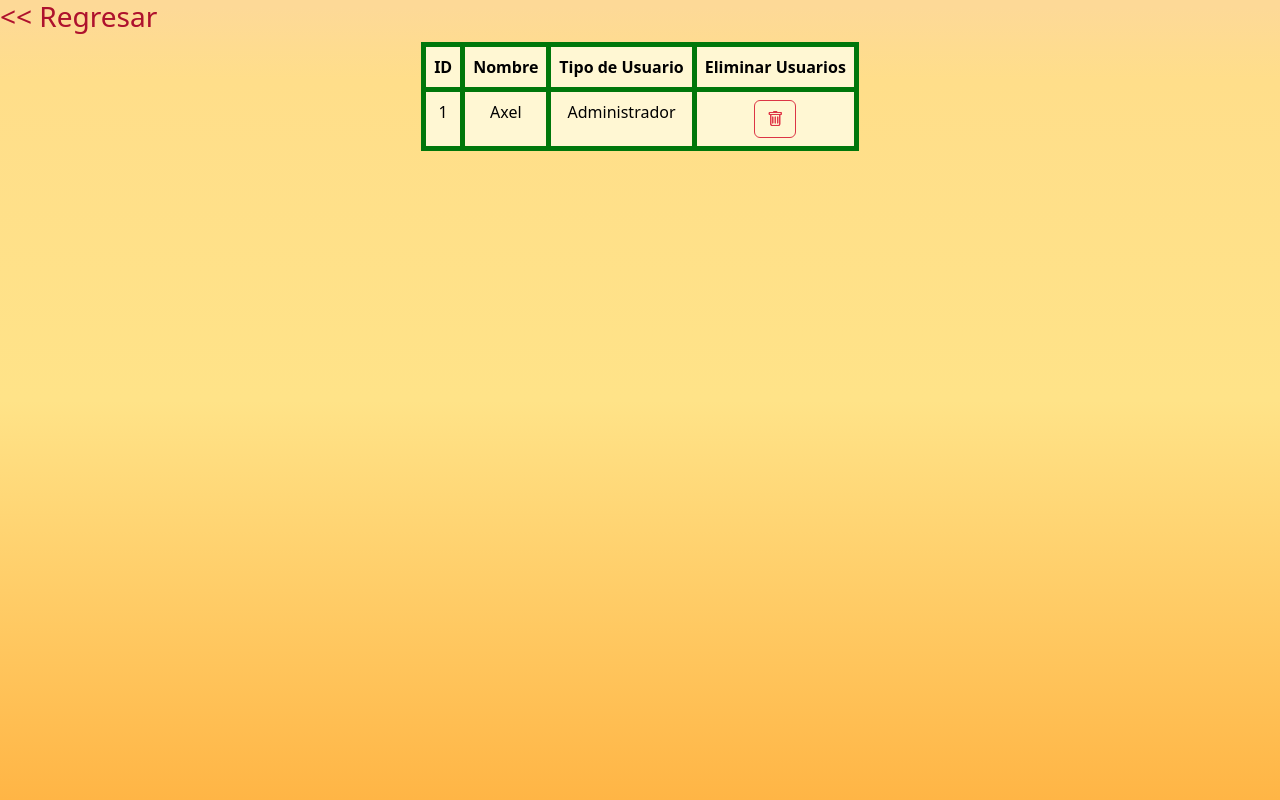
After one commit to Axel757/papahe-django, a Django app: page /papahe/usuarios/ in a window 1280 px wide. The commit adds this page. Run offline with Django 4.2, Linux system fonts and the light colour scheme; a user stored in the database is signed in; data comes from the database, SQL or seed files in the repository; some libraries are stand-ins or nearby versions.

Commit message:
panel de usuarios

```diff
--- a/catalogo_app/urls.py
+++ b/catalogo_app/urls.py
@@ -11,6 +11,7 @@ urlpatterns = [
     path('salir/', LogoutView.as_view(), name='salir'),
 
     path('seleccion/', catalogoData, name='seleccion'),
+    path('usuarios/',Usuariosdata, name='Usuariosdata'),
     path('catalogo/medicinal/', medicinalData, name='medicinal'),
     path('catalogo/gastronomico/', gastronomicoData, name='gastronomico'),
 
@@ -47,4 +48,6 @@ urlpatterns = [
     path('catalogo/<int:producto_id>/',
          eliminarGastronomico, name='eliminarGastronomico'),
 
+     path('eliminar_usuario/<int:usuario_id>/', eliminar_usuario, name='eliminar_usuario'),
+
 ] + static(settings.MEDIA_URL, document_root=settings.MEDIA_ROOT)
--- a/catalogo_app/views.py
+++ b/catalogo_app/views.py
@@ -49,7 +49,7 @@ def registro2(request):
                                 password=form.cleaned_data['password1'])
             login(request, user)
 
-            return redirect('login')
+            return redirect('seleccion')
 
     else:
         form = CustomUserCreationForm()
@@ -87,15 +87,39 @@ def salir(request):
 # Sistema de catalogo
 
 
-@login_required
+@login_required(login_url=None)  # No redireccionar a la página de inicio de sesión
 def catalogoData(request):
-    tipo_usuario = request.user.tipo_usuario
+    tipo_usuario = request.user.tipo_usuario if request.user.is_authenticated else None
     username = request.user.username if request.user.is_authenticated else 'Anónimo'
     catalogo = Catalogo.objects.all()
-    data = {'username': username, 'catalogo': catalogo,
-            'tipo_usuario': tipo_usuario}
+    data = {'username': username, 'catalogo': catalogo, 'tipo_usuario': tipo_usuario}
     return render(request, "seleccion.html", data)
 
+def eliminar_usuario(request, usuario_id):
+    if request.method == 'GET' and request.user.is_authenticated and request.user.is_staff:
+
+        usuario = get_object_or_404(get_user_model(), id=usuario_id)
+
+        # Verificar si el usuario está intentando eliminarse a sí mismo
+        if usuario == request.user:
+            messages.error(request, 'No puedes eliminarte a ti mismo, valora tu vida.')
+            return redirect('Usuariosdata')
+
+        usuario.delete()
+        messages.success(request, 'Usuario eliminado con éxito.')
+        return redirect('Usuariosdata')
+    else:
+
+        messages.error(request, 'No tienes permisos para realizar esta acción.')
+        return redirect('Usuariosdata')
+
+
+@login_required
+def Usuariosdata(request):
+    usuarios = CustomUser.objects.all()
+    data = {'usuarios': usuarios}
+
+    return render(request, 'userPanel.html', data)
 
 @login_required
 def medicinalData(request):
@@ -181,8 +205,6 @@ def agregar(request):
                         )
                     else:
                         form.save()
-                        messages.success(
-                            request, 'Producto agregado satisfactoriamente!')
                         return redirect('medicinal')
                 else:
                     print(form.errors)
--- a/catalogo_papahe/settings.py
+++ b/catalogo_papahe/settings.py
@@ -53,6 +53,8 @@ MIDDLEWARE = [
     'django.contrib.messages.middleware.MessageMiddleware',
     'django.middleware.clickjacking.XFrameOptionsMiddleware',
 ]
+MESSAGE_STORAGE = 'django.contrib.messages.storage.session.SessionStorage'
+
 
 ROOT_URLCONF = 'catalogo_papahe.urls'
 
--- a/static/css/pphStyle2.css
+++ b/static/css/pphStyle2.css
@@ -157,3 +157,9 @@ a span {
     height: 500px;
     width: 500px;
 }
+
+.messages{
+    font-weight: bold;
+    font-size: medium;
+    font-family: Verdana, Geneva, Tahoma, sans-serif;
+}
--- /dev/null
+++ b/static/css/pphUser.css
@@ -0,0 +1,86 @@
+html, body {
+    height: 100%;
+    margin: 0;
+    padding: 0;
+}
+
+body {
+    background: linear-gradient(to bottom, rgb(253, 217, 151) 1%, rgb(255, 222, 138) 10%, rgb(255, 227, 136) 50%, rgb(255, 181, 69) 100%);
+    margin: 0;
+    display: flex;
+    flex-direction: column;
+}
+
+h1 {
+    text-align: center;
+    margin-top: 20px;
+}
+
+
+a:hover, p:hover{
+    color: rgba(0, 0, 0, 0.247);
+    text-decoration: none;
+}
+
+
+a {
+    display: inline-block;
+    text-align: center;
+    vertical-align: middle;
+    line-height: 1.5;
+    color: transparent;
+    text-shadow: 0 0 0 rgb(230, 25, 61);
+}
+
+a span {
+    color: rgb(230, 25, 61);
+}
+
+.catalog-header {
+    background-color: #2196F3;
+    color: #fff;
+    padding: 20px;
+    border-radius: 10px;
+    box-shadow: 0px 4px 8px rgba(0, 0, 0, 0.2);
+    margin-bottom: 20px;
+    text-align: center;
+}
+
+.catalog-header h1 {
+    margin: 0;
+}
+
+
+.table td {
+    background-color: #fff7d3;
+    border: 5px solid rgb(0, 119, 10);
+    border-radius: 0.5rem;
+    font-weight: 500;
+
+}
+
+.table th {
+    background-color: #fff7d3;
+    border: 5px solid rgb(0, 119, 10);
+    border-radius: 0.5rem;
+
+}
+
+table{
+    display: flex;
+    flex-direction: column;
+    justify-content: center;
+    align-items: center;
+}
+
+.messages{
+    font-weight: bold;
+    font-size: medium;
+    font-family: Verdana, Geneva, Tahoma, sans-serif;
+}
+
+ul{
+    list-style: none;
+    padding: 0;
+    margin: 0;
+}
--- a/templates/templatesUser/pphLogin.html
+++ b/templates/templatesUser/pphLogin.html
@@ -34,9 +34,12 @@
 
             <div class="text-center">
                 <input type="submit" value="Iniciar sesión" class="btn btn-outline-dark">
+                <br>
+
             </div>
             <br>
 
+        </form>
 
         </div>
         <br>
--- /dev/null
+++ b/templates/userPanel.html
@@ -0,0 +1,60 @@
+<!DOCTYPE html>
+<html lang="en">
+{% load static %}
+
+
+<head>
+    <meta charset="UTF-8">
+    <meta name="viewport" content="width=device-width, initial-scale=1.0">
+    <link href="https://cdn.jsdelivr.net/npm/bootstrap@5.3.2/dist/css/bootstrap.min.css" rel="stylesheet"
+        integrity="sha384-T3c6CoIi6uLrA9TneNEoa7RxnatzjcDSCmG1MXxSR1GAsXEV/Dwwykc2MPK8M2HN" crossorigin="anonymous">
+    <link rel="stylesheet" href="{% static 'css/pphUser.css' %}">
+    <link rel="stylesheet" href="https://cdn.jsdelivr.net/npm/bootstrap-icons@1.9.1/font/bootstrap-icons.css">
+    <title>Panel de Usuarios</title>
+</head>
+
+<body>
+    <div class="panel-container">
+        <a class="panel" href="{% url 'seleccion' %}">
+            <h3>
+                << Regresar</h3>
+        </a>
+    </div>
+
+    <div class="table-container">
+        <table class="table text-center ">
+            <tr>
+                <th>ID</th>
+                <th>Nombre</th>
+                <th>Tipo de Usuario</th>
+                <th>Eliminar Usuarios</th>
+            </tr>
+            {% for usuario in usuarios %}
+            <tr>
+                <td>{{ usuario.id }}</td>
+                <td>{{ usuario.username }}</td>
+                <td>{{ usuario.get_tipo_usuario_display }}</td>
+                <!-- Otros campos del usuario si es necesario -->
+                <td>
+                    {% if request.user.is_authenticated and request.user.is_staff %}
+                    <a href="{% url 'eliminar_usuario' usuario.id %}" class="btn btn-outline-danger"><i
+                            class="bi bi-trash"></i></a>
+                    {% endif %}
+                </td>
+            </tr>
+            {% endfor %}
+
+        </table>
+        {% if messages %}
+        <ul class="messages text-center ul">
+          {% for message in messages %}
+            <li{% if message.tags %} class="{{ message.tags }}"{% endif %}>{{ message }}</li>
+          {% endfor %}
+        </ul>
+      {% endif %}
+
+
+    </div>
+</body>
+
+</html>
```
Also changed, not shown: static/css/pphGastronomico.css (+12 -0 lines), static/css/pphStyle.css (+10 -0 lines), templates/ProductMed.html (+7 -0 lines), templates/catalogo.html (deleted, +0 -36 lines), templates/seleccion.html (+9 -4 lines), templates/templatesUser/registro1.html (deleted, +0 -30 lines), templates/templatesUser/user.html (deleted, +0 -48 lines), templates/user.html (deleted, +0 -48 lines), media/static/img/Papahe/productos_medicinales/aditivos.png (added).
